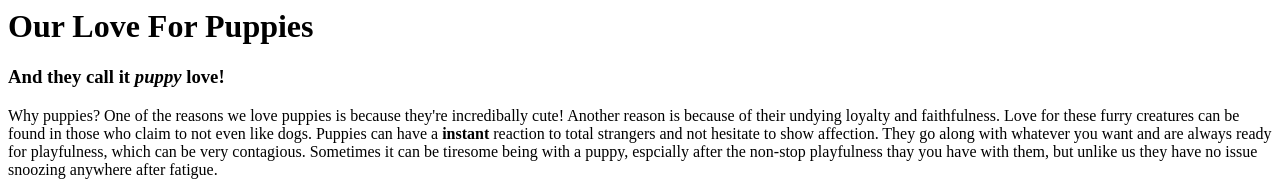
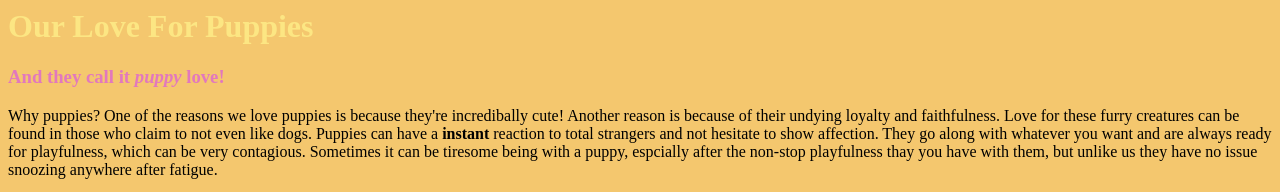
Before and after one commit to drvonkai/Dogs-, a plain HTML site: page index.html in a window 1280 px wide. Shown: the top 192 px of the page. Drawn offline with Linux system fonts and the light colour scheme.

Commit message:
added css stylesheet to html

```diff
--- /dev/null
+++ b/CSS/stylesheet.css
@@ -0,0 +1,12 @@
+h1 {
+  color:#fce683;
+  background-color: #f4c76e;
+}
+
+h3 {
+  color:#e278bd
+
+}
+body {
+  background-color: #f4c76e
+}
--- a/index.html
+++ b/index.html
@@ -2,7 +2,7 @@
 
 <head>
   <title>My blog!</title>
-<link rel="stylesheet" href="style.css"
+<link rel="stylesheet" href="CSS/stylesheet.css">
   <body>
   <h1>Our Love For Puppies</h1>
   <div id="introduction">
```
Also changed, not shown: 2 other files.
